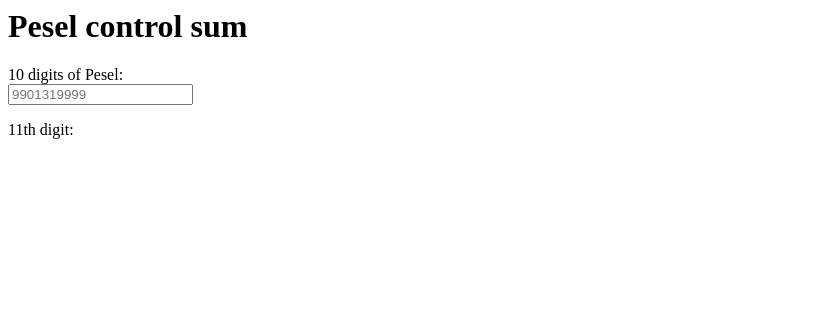
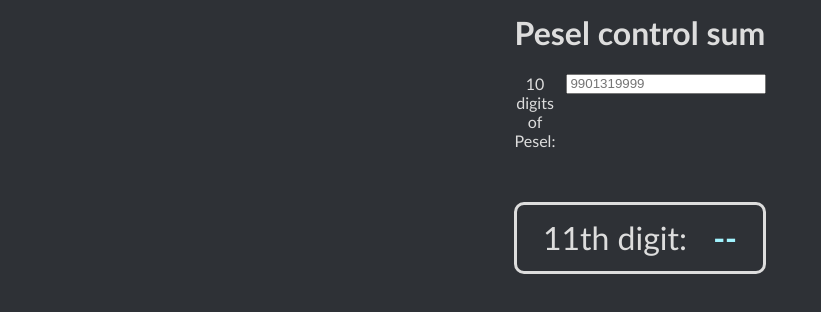
Before and after one commit to KifoPL/pesel-control-sum, a plain HTML site: page index.html in a window 1280 px wide. Shown: the whole page, without its empty margins (0-821 px from the left). Drawn offline with Linux system fonts and the light colour scheme.

Commit message:
Added some styles

```diff
--- a/index.html
+++ b/index.html
@@ -1,30 +1,21 @@
 <head>
 	<title>Calculate Control sum</title>
+	<script src="peselFunctions.js"></script>
+	<link rel="stylesheet" href="styles.css">
 </head>
 
 <body>
-	<h1>Pesel control sum</h1>
-
-	<label for="pesel">10 digits of Pesel:</label><br>
-	<input type="number" id="pesel" maxlength="10" placeholder="9901319999"
-		oninput="displayPeselNum(this.value)"></input><br>
-	<p>11th digit: <b id="result"></b></p>
-
-	<script>
-		function displayPeselNum(pesel) {
-			document.getElementById("result").innerHTML = calculateControlSum(pesel);
-		}
-		function calculateControlSum(peselPart) {
-			if (peselPart.length != 10) return "n/a";
-			let dp = peselPart.split("");
-			let ms = [1, 3, 7, 9, 1, 3, 7, 9, 1, 3];
-			let dm = [];
-			for (let i = 0; i < dp.length; i++) {
-				dm.push(dp[i] * ms[i]);
-			}
-			let sum = dm.reduce((a, b) => a + b);
-			let result = (10 - (sum % 10)) % 10;
-			return result;
-		}
-	</script>
+	<div>
+		<h1>Pesel control sum</h1>
+		<label> 10 digits of Pesel: <input type="number" id="pesel" maxlength="10" placeholder="9901319999"
+				oninput="displayPeselNum(this.value)"></input></label>
+		<br>
+		<p style="display:flex;
+		justify-content: space-around;
+	font-size: 200%;
+	padding: 10pt;
+	border-style: solid;
+	border-radius: 10px;
+	margin-top: 25pt;">11th digit: <b style="color: rgb(162, 244, 255);" id="result">--</b></p>
+	</div>
 </body>
--- /dev/null
+++ b/peselFunctions.js
@@ -0,0 +1,15 @@
+function displayPeselNum(pesel) {
+	document.getElementById("result").innerHTML = calculateControlSum(pesel);
+}
+function calculateControlSum(peselPart) {
+	if (peselPart.length != 10) return "--";
+	let dp = peselPart.split("");
+	let ms = [1, 3, 7, 9, 1, 3, 7, 9, 1, 3];
+	let dm = [];
+	for (let i = 0; i < dp.length; i++) {
+		dm.push(dp[i] * ms[i]);
+	}
+	let sum = dm.reduce((a, b) => a + b);
+	let result = (10 - (sum % 10)) % 10;
+	return result;
+}
--- /dev/null
+++ b/styles.css
@@ -0,0 +1,24 @@
+div {
+	margin: 0 40%;
+	margin-top: 10pt;
+	text-align: center;
+}
+label {
+  display: flex;
+  flex-direction: row;
+  justify-content:space-around;
+  text-align: center;
+  width: 100%;
+}
+
+input {
+  height: 20px;
+  flex: 0 0 200px;
+  margin-left: 10px;
+}
+body {
+	background-color: #2e3136;
+	color: #ddd;
+	font-family: "Trebuchet MS", "Lucida Sans Unicode", "Lucida Grande",
+		"Lucida Sans", Arial, sans-serif;
+}
```
